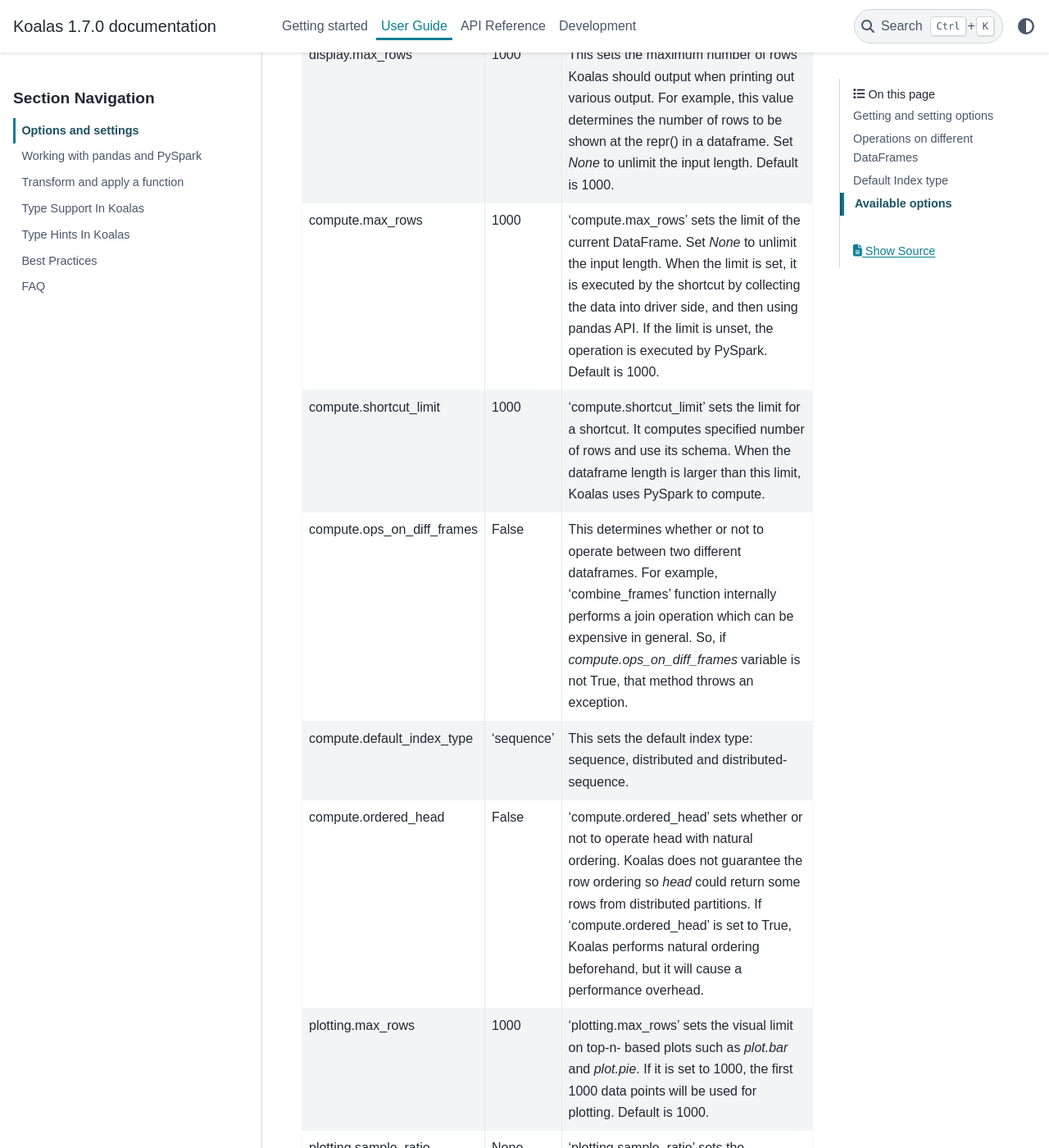
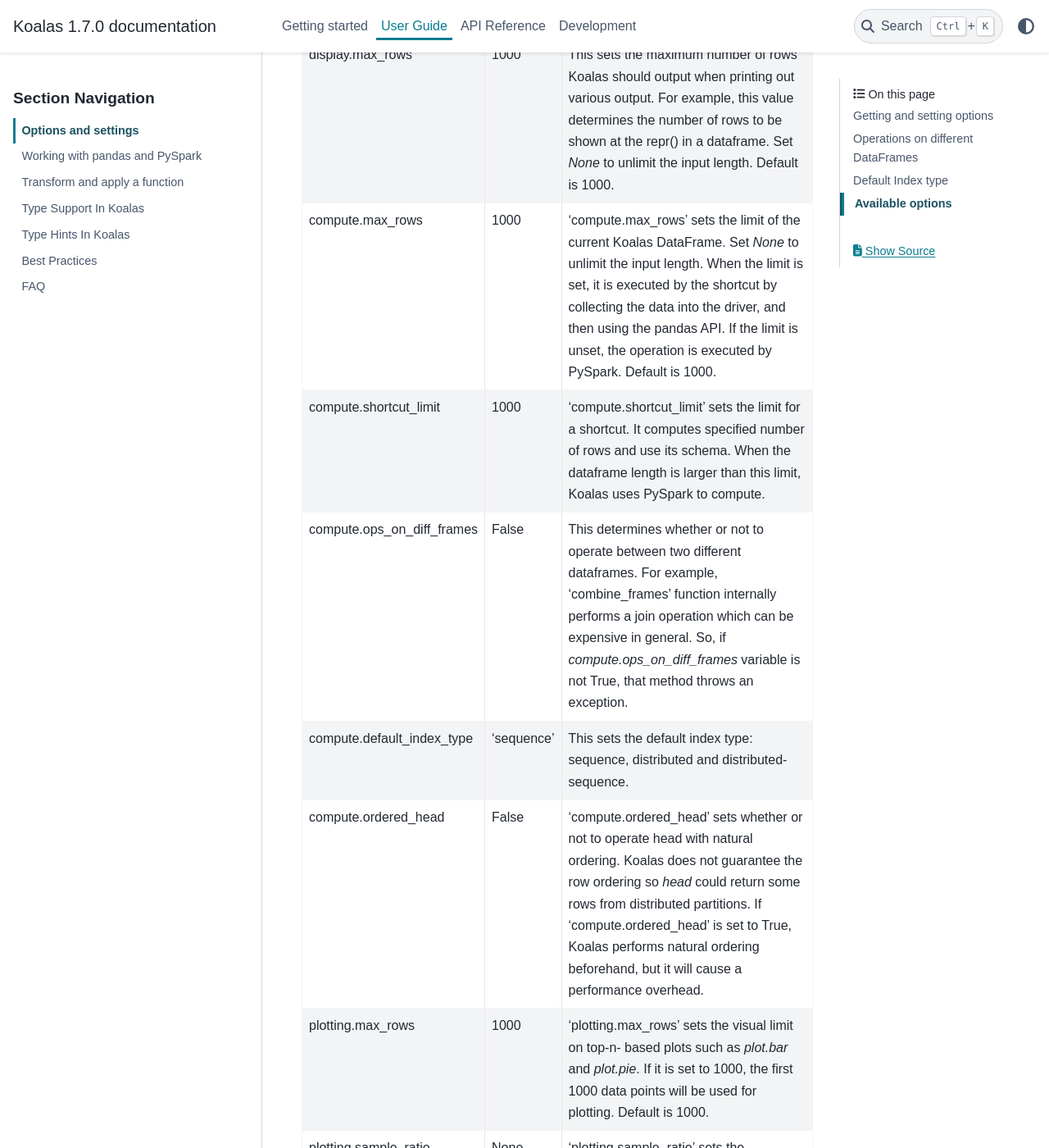
Before and after one commit to rising-star92/databricks-koalas, a Sphinx documentation site: the page built from docs/source/user_guide/options.rst, in a window 1280 px wide and 1400 px high, scrolled down 4650 px. Shown: the whole window at 82% size. Built offline with Sphinx 7.4.7 and the PyData theme 0.15.4, drawn with Linux system fonts in a browser that asks for light colours; pages that are not in the unit, such as notebooks, are missing from menus; the version number is read from the project's files by our own code; some of the changed text lies outside the part shown.

Commit message:
Add a note for GroupBy and compute.max_rows (#2084)
This clarifies a question raised in #2072 regarding the impact of max_rows on the size of dataframes/series received by function when using, e.g., `groupby` and `apply`, where the groups can exceed `compute.max_rows` rows.

```diff
--- a/docs/source/user_guide/options.rst
+++ b/docs/source/user_guide/options.rst
@@ -236,10 +236,10 @@ display.max_rows                1000           This sets the maximum number of r
                                                at the repr() in a dataframe. Set `None` to unlimit
                                                the input length. Default is 1000.
 compute.max_rows                1000           'compute.max_rows' sets the limit of the current
-                                               DataFrame. Set `None` to unlimit the input length.
-                                               When the limit is set, it is executed by the shortcut
-                                               by collecting the data into driver side, and then
-                                               using pandas API. If the limit is unset, the
+                                               Koalas DataFrame. Set `None` to unlimit the input
+                                               length. When the limit is set, it is executed by the
+                                               shortcut by collecting the data into the driver, and
+                                               then using the pandas API. If the limit is unset, the
                                                operation is executed by PySpark. Default is 1000.
 compute.shortcut_limit          1000           'compute.shortcut_limit' sets the limit for a
                                                shortcut. It computes specified number of rows and
```
Also changed, not shown: other parts of docs/source/user_guide/options.rst (+1 -2 lines), 2 other files.
